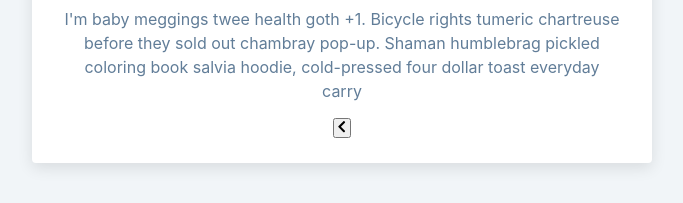
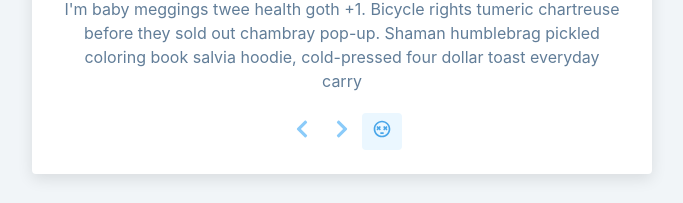
Before and after one commit to jobitoalv/reactReview, a React (Create React App) app: page / in a window 1280 px wide. Shown: the part 498-701 px from the top of the page, without its empty margins (298-981 px from the left). Built offline with nearby package versions, Linux system fonts and the light colour scheme; the HTML template or start-up script is replaced by a standard one.

Commit message:
added ramdon icon

```diff
--- a/src/Review.js
+++ b/src/Review.js
@@ -1,6 +1,7 @@
 import React, { useState } from 'react';
 import people from './data';
 import { FaChevronLeft, FaChevronRight, FaQuoteRight } from 'react-icons/fa';
+import { BiDizzy } from "react-icons/bi";
 
 const Review = () => {
   const [index,setIndex] = useState(0);
@@ -16,8 +17,14 @@ const Review = () => {
     <p className='job'>{job}</p>
     <p className='info'>{text}</p>
     <div className='button-container'>
-      <button>
+      <button className='prev-btn'>
         <FaChevronLeft/>
+      </button>
+      <button className='next-btn'>
+        <FaChevronRight/>
+      </button>
+      <button className='random-btn'>
+        <BiDizzy/>
       </button>
     </div>
   </article>;
--- a/src/index.css
+++ b/src/index.css
@@ -236,6 +236,7 @@ main {
   color: var(--clr-primary-5);
 }
 .random-btn {
+  font-size: 1.25rem;
   margin-top: 0.5rem;
   background: var(--clr-primary-10);
   color: var(--clr-primary-5);
```
